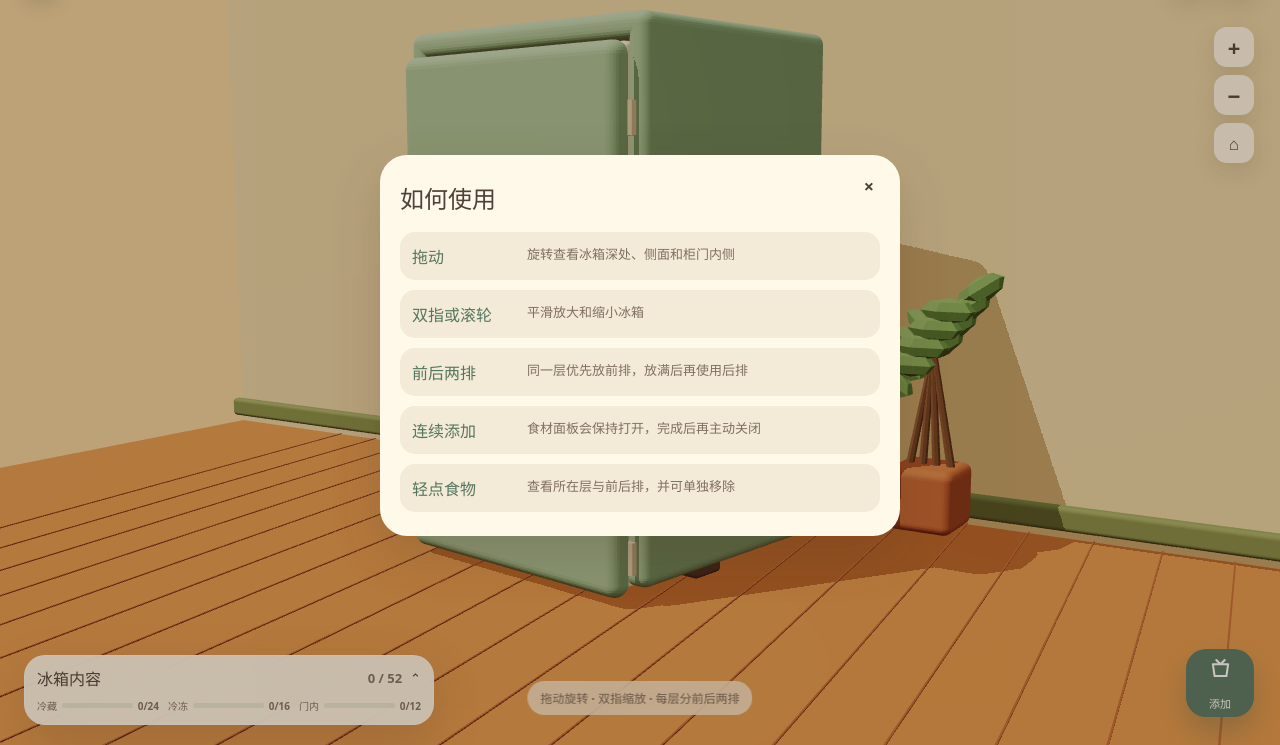
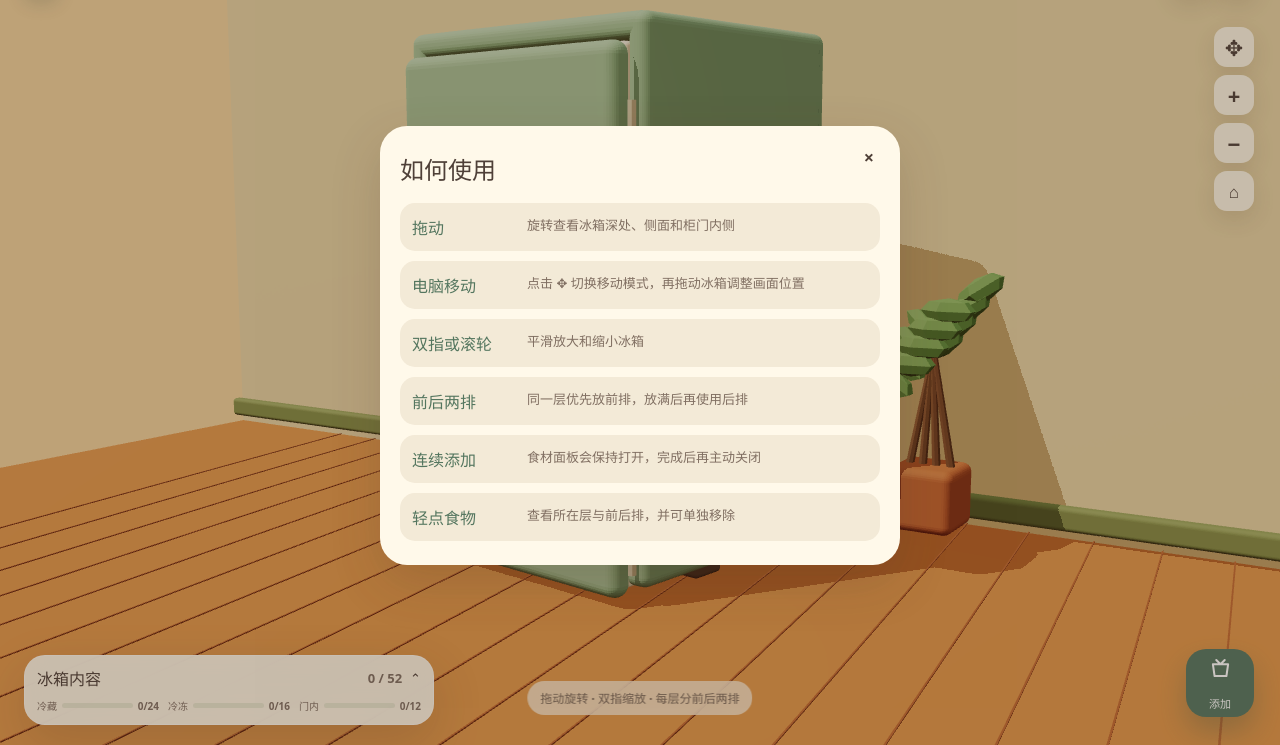
Before and after one commit to Dreaminmaster/2fridge, a website built with Vite: page index.html in a window 1280 px wide. Both pictures are taken after a click on the button "使用说明". Shown: the part 55-800 px from the top of the page. Built offline with nearby package versions, Linux system fonts and the light colour scheme.

Commit message:
Add desktop fridge move control and update help

```diff
--- a/index.html
+++ b/index.html
@@ -24,6 +24,7 @@
         </header>
 
         <div class="camera-controls" aria-label="视角控制">
+          <button id="moveFridgeButton" class="control-button control-button--move" type="button" aria-pressed="false" aria-label="切换移动冰箱模式" title="移动冰箱">✥</button>
           <button id="zoomInButton" class="control-button" type="button" aria-label="放大冰箱">+</button>
           <button id="zoomOutButton" class="control-button" type="button" aria-label="缩小冰箱">−</button>
           <button id="resetViewButton" class="control-button control-button--reset" type="button" aria-label="恢复默认视角">⌂</button>
@@ -99,6 +100,7 @@
           <h2>如何使用</h2>
           <div class="help-grid">
             <article><b>拖动</b><span>旋转查看冰箱深处、侧面和柜门内侧</span></article>
+            <article><b>电脑移动</b><span>点击 ✥ 切换移动模式，再拖动冰箱调整画面位置</span></article>
             <article><b>双指或滚轮</b><span>平滑放大和缩小冰箱</span></article>
             <article><b>前后两排</b><span>同一层优先放前排，放满后再使用后排</span></article>
             <article><b>连续添加</b><span>食材面板会保持打开，完成后再主动关闭</span></article>
```
